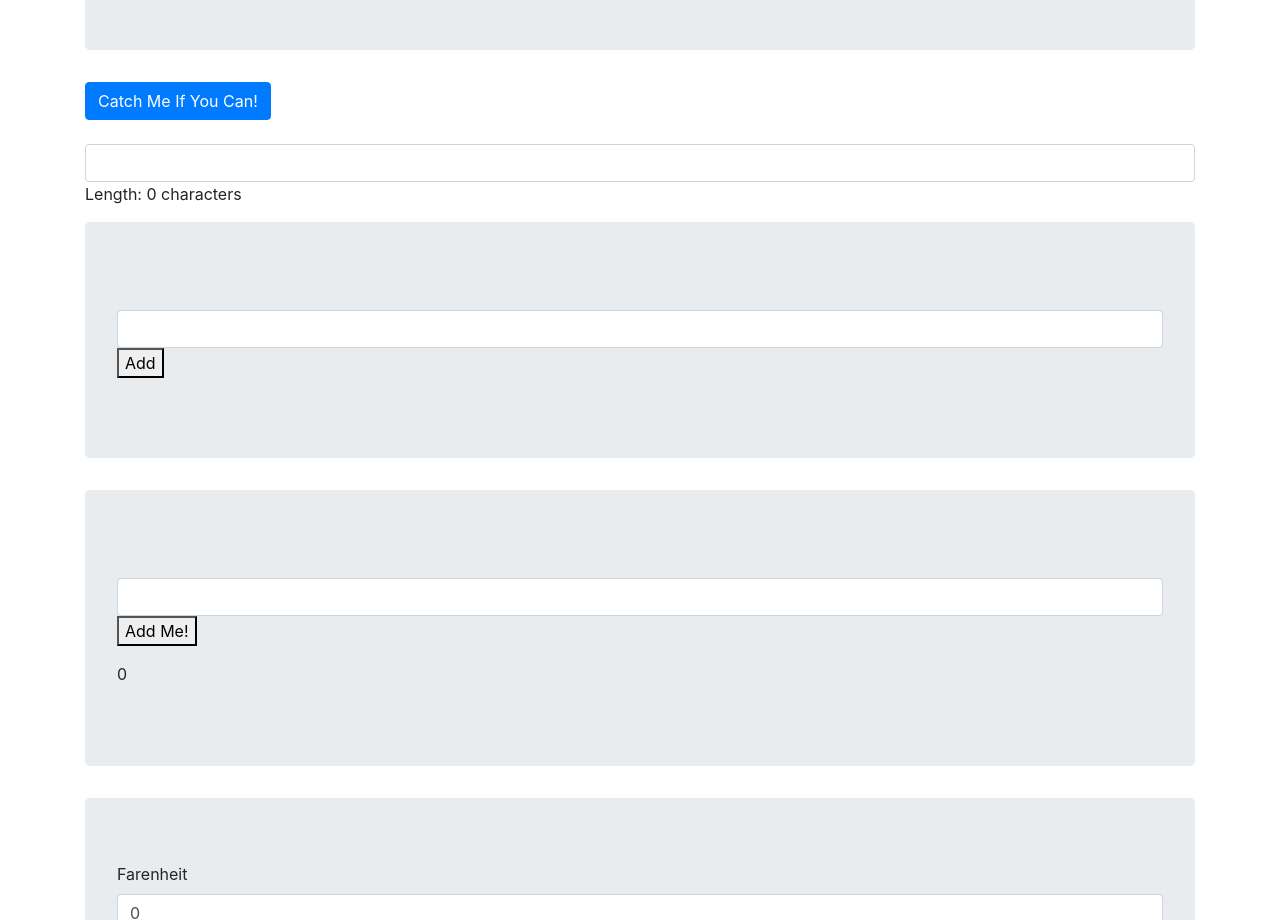
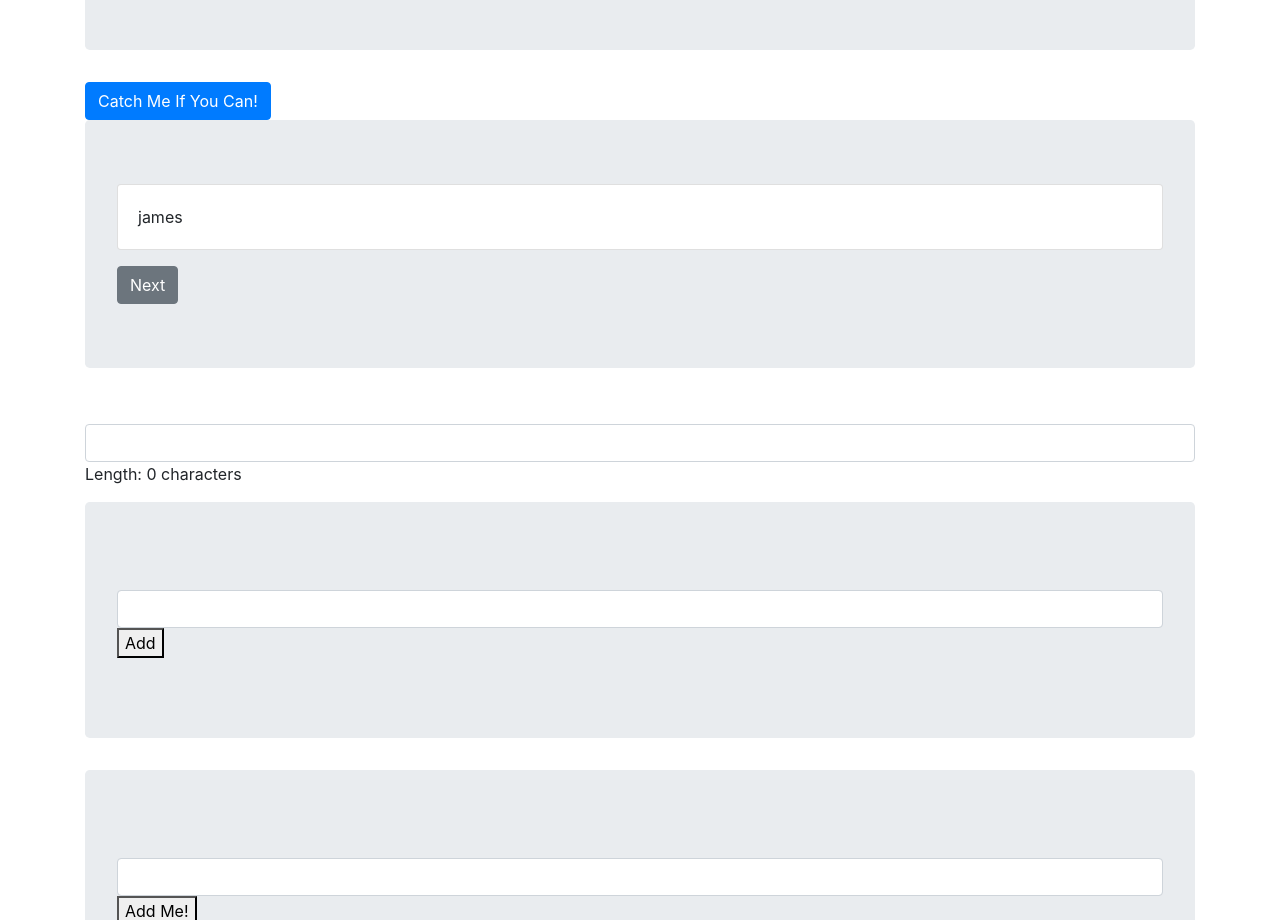
Before and after one commit to bettyeverett/react-testing-app, a React (Create React App) app: page / in a window 1280 px wide. Shown: the part 1980-2900 px from the top of the page. Built offline with nearby package versions, Linux system fonts and the light colour scheme.

Commit message:
Creating an array of names and a class to loop through the array and then go back to the beginning, with an event handler on a next button.

```diff
--- a/src/Event.js
+++ b/src/Event.js
@@ -4,6 +4,7 @@ import ToggleText from "./event/ToggleText";
 import Counter from "./event/Counter";
 import StepCounter from "./event/StepCounter";
 import CatchMeIfYouCan from "./event/CatchMeIfYouCan";
+import RollCall from "./event/RollCall";
 
 const Event = () => (
     <>
@@ -12,6 +13,7 @@ const Event = () => (
         <Counter initial={ 50 } max={ 100 } />
         <StepCounter max={ 100 } step={ 5 } />
         <CatchMeIfYouCan jump={ 100 } />
+        <RollCall names={ ["james", "sally", "jerry", "sarah"] } />
     </>
 );
 
--- /dev/null
+++ b/src/event/RollCall.js
@@ -0,0 +1,47 @@
+// Create a <RollCall names={ names }> component. It should have a button "Next". When the component first loads it should show the first name in the array. Every time you click "Next" it should show the next name in the array. It should loop back to the beginning.
+
+import React, { Component } from "react";
+
+class RollCall extends Component {
+
+    constructor(props) {
+        super(props);
+
+        this.state = {
+            index: 0,
+        };
+
+        this.handleClick = this.handleClick.bind(this);
+
+    }
+
+    handleClick() {
+
+        let { index } = this.state;
+        let { names } = this.props;
+
+        this.setState( {
+            index: ( index + 1 ) % names.length,
+        } );
+
+    }
+
+    render() {
+
+        let { index } = this.state;
+        let { names } = this.props;
+
+        return (
+
+            <div className="jumbotron">
+                <p className="card card-body">{ names[index] }</p>
+                <button className="btn btn-secondary" onClick={ this.handleClick }>Next</button>
+            </div>
+
+        );
+
+    }
+
+}
+
+export default RollCall;
```
